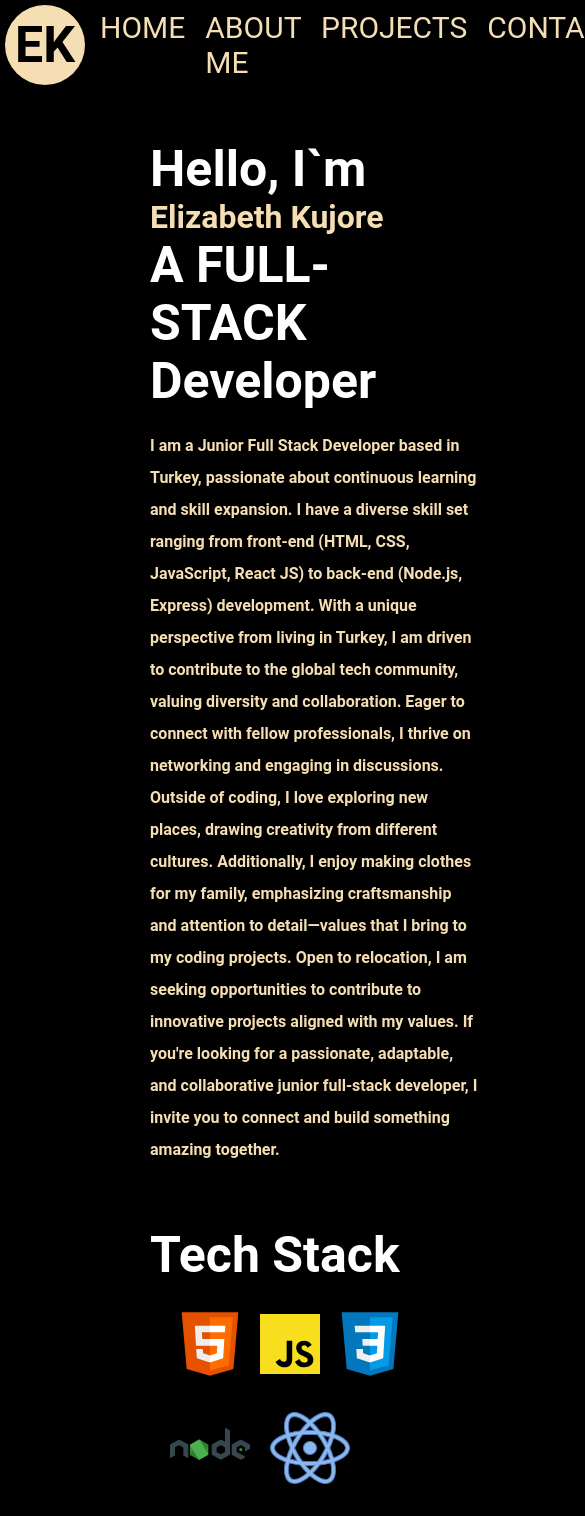
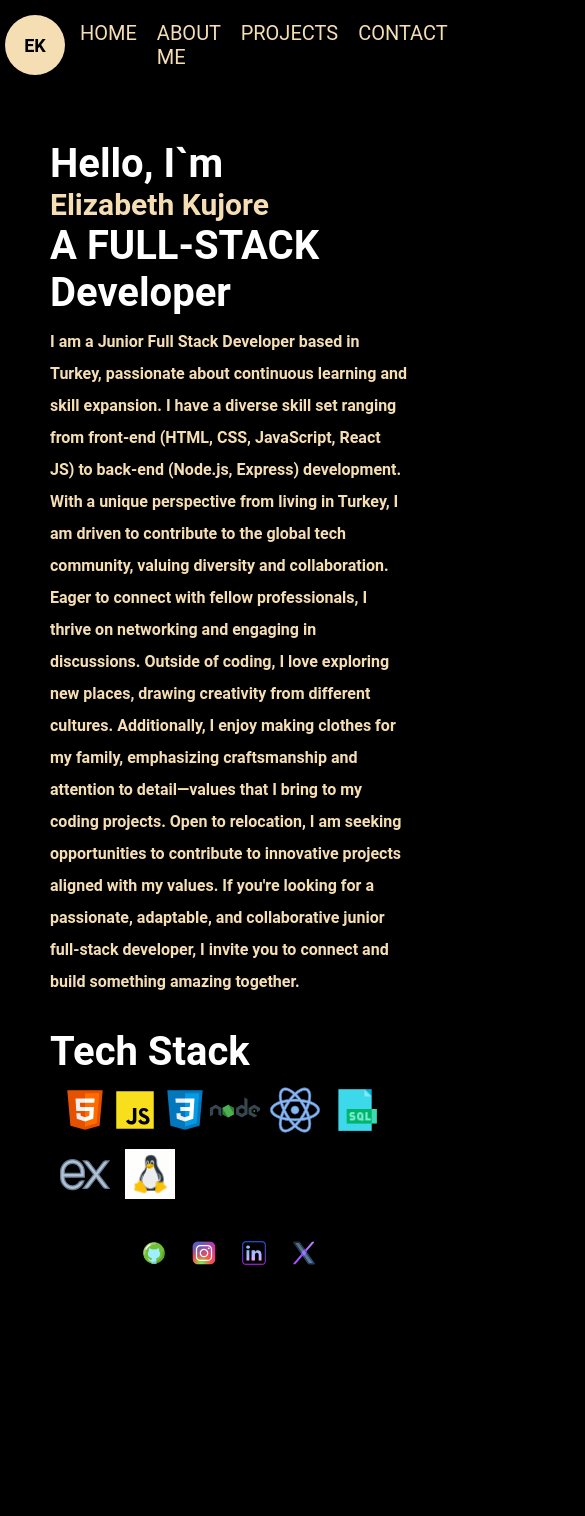
Before and after one commit to Elizabethcodes44/My-Portfolio, a React (Vite) app: page /about in a window 390 px wide. Shown: the top 1516 px of the page, 585 px wide, since content can reach past the window. After the commit the page ends 1293 px from the top, so only its background shows below. Built offline with nearby package versions, Linux system fonts and the light colour scheme.

Commit message:
css media query

```diff
--- a/src/App.jsx
+++ b/src/App.jsx
@@ -13,7 +13,7 @@ function App() {
       <div className="app-Container">
         <Header></Header>
         <Routes>
-        <Route path="/" element={<Main />} />
+          <Route path="/" element={<Main />} />
           <Route path="/about" element={<About />} />
           <Route path="/projects" element={<Projects />} />
 
--- a/src/components/About.css
+++ b/src/components/About.css
@@ -3,6 +3,7 @@
   padding-left: 150px;
   padding-right: 150px;
 }
+
 img {
   width: 80px;
   height: 80px;
@@ -13,10 +14,12 @@ img {
   display: inline-block;
   margin-inline: 20px;
 }
+
 .Techstack > h2 {
   margin-top: 60px;
   color: white;
 }
+
 h3 {
   color: white;
   font-size: 50px;
@@ -25,25 +28,78 @@ h3 {
 h1 {
   color: wheat;
 }
-.aboutme > p{
+
+.aboutme > p {
   color: wheat;
   margin-top: 20px;
   line-height: 2;
 }
+
 .node {
   margin-right: 20px;
 }
+
 .sql {
   margin-right: 20px;
 }
+
 .express {
   margin-right: 20px;
 }
+
 .linux {
   margin-left: 10px;
   width: 65px;
   height: 65px;
 }
+
 .REACT {
   margin-right: 20px;
 }
+
+/* Media Query for responsiveness */
+@media screen and (max-width: 768px) {
+  .About {
+    padding-left: 50px; /* Adjust padding for smaller screens */
+    padding-right: 50px; /* Adjust padding for smaller screens */
+  }
+
+  img {
+    width: 50px; /* Adjust width for smaller screens */
+    height: 50px; /* Adjust height for smaller screens */
+    margin-top: 10px; /* Adjust margin for smaller screens */
+  }
+
+  .Logo2 {
+    margin-inline: 10px; /* Adjust margin for smaller screens */
+  }
+
+  .Techstack > h2 {
+    margin-top: 30px; /* Adjust margin for smaller screens */
+  }
+
+  h3 {
+    font-size: 40px; /* Adjust font size for smaller screens */
+  }
+
+  h1 {
+    font-size: 30px; /* Adjust font size for smaller screens */
+  }
+
+  .aboutme > p {
+    margin-top: 10px; /* Adjust margin for smaller screens */
+  }
+
+  .node,
+  .sql,
+  .express,
+  .REACT {
+    margin-right: 10px; /* Adjust margin for smaller screens */
+  }
+
+  .linux {
+    margin-left: 5px; /* Adjust margin for smaller screens */
+    width: 50px; /* Adjust width for smaller screens */
+    height: 50px; /* Adjust height for smaller screens */
+  }
+}
--- a/src/components/Home.css
+++ b/src/components/Home.css
@@ -1,8 +1,9 @@
-main {
+.main {
   grid-area: main;
   display: grid;
   place-content: center;
 }
+
 .mypicture {
   height: 150px;
   width: 150px;
@@ -15,7 +16,6 @@ main {
   align-items: center;
   justify-content: center;
   text-align: center;
-
 }
 
 .Homepage > p {
@@ -23,12 +23,34 @@ main {
   color: greenyellow;
   font-size: 25px;
 }
+
 .Homepage > h3 {
   color: wheat;
   font-size: 40px;
 }
+
 h5 {
   color: wheat;
   margin-top: 10px;
   font-size: 25px;
 }
+
+/* Media Query for responsiveness */
+@media screen and (max-width: 768px) {
+  .mypicture {
+    height: 100px; /* Adjust image height for smaller screens */
+    width: 100px; /* Adjust image width for smaller screens */
+  }
+
+  .Homepage > p {
+    font-size: 20px; /* Adjust font size for smaller screens */
+  }
+
+  .Homepage > h3 {
+    font-size: 30px; /* Adjust font size for smaller screens */
+  }
+
+  h5 {
+    font-size: 20px; /* Adjust font size for smaller screens */
+  }
+}
--- a/src/components/footer.css
+++ b/src/components/footer.css
@@ -1,18 +1,28 @@
 footer {
-
     grid-area: footer;
     display: grid;
     place-items: center;
+  }
 
-
-}
-a {
-    display:inline-block;
+  a {
+    display: inline-block;
     margin-inline: 30px;
     cursor: pointer;
-}
+  }
 
-.logo {
+  .logo {
     width: 50px;
-    height:50px;
-}
+    height: 50px;
+  }
+
+  /* Media Query for responsiveness */
+  @media screen and (max-width: 768px) {
+    a {
+      margin-inline: 10px; /* Adjust margin for smaller screens */
+    }
+
+    .logo {
+      width: 30px; /* Adjust width for smaller screens */
+      height: 30px; /* Adjust height for smaller screens */
+    }
+  }
--- a/src/components/form.css
+++ b/src/components/form.css
@@ -1,10 +1,11 @@
 .contact {
-    display: flex;
-    flex-direction: column;
-    align-items: center;
-    justify-content: center;
-    text-align: center;
+  display: flex;
+  flex-direction: column;
+  align-items: center;
+  justify-content: center;
+  text-align: center;
 }
+
 form {
   width: 350px; /* Adjust the width as needed */
   padding: 20px;
@@ -13,8 +14,6 @@ form {
   margin-top: 20px;
   box-shadow: 0 0 10px rgba(0, 0, 0, 0.1);
 }
-
-
 
 label {
   display: block;
@@ -32,6 +31,7 @@ textarea {
   border: 1px solid #ccc;
   border-radius: 3px;
 }
+
 .form__submit {
   background-color: yellow;
   color: black;
@@ -45,6 +45,22 @@ textarea {
 .form__submit:hover {
   background-color: #4caf50;
 }
+
 h6 {
   color: yellow;
 }
+
+/* Media Query for responsiveness */
+@media screen and (max-width: 768px) {
+  form {
+      width: 90%; /* Adjust the width as needed for smaller screens */
+  }
+
+  .form__submit {
+      font-size: 18px; /* Adjust font size for smaller screens */
+  }
+
+  h6 {
+      font-size: 18px; /* Adjust font size for smaller screens */
+  }
+}
--- a/src/components/header.css
+++ b/src/components/header.css
@@ -1,9 +1,7 @@
 header {
   grid-area: header;
+}
 
-
-
-}
 nav {
   width: 100%;
   height: 100%;
@@ -11,6 +9,7 @@ nav {
   grid-auto-flow: column;
   align-items: center;
 }
+
 nav > ul {
   display: grid;
   grid-auto-flow: column;
@@ -31,18 +30,35 @@ nav > ul {
 
 li {
   list-style: none;
-
-
   margin-inline: 10px;
   block-size: none;
   cursor: pointer;
 }
+
 .par {
-  color: wheat; /* Adjust text color as needed */
-  margin: 0; /* Remove default margin */
+  color: wheat;
+  margin: 0;
   cursor: pointer;
   font-size: 30px;
 }
+
 h2 {
-  font-size: 50px
+  font-size: 50px;
 }
+
+/* Media Query for responsiveness */
+@media screen and (max-width: 768px) {
+  .initials {
+    height: 60px;
+    width: 60px;
+    font-size: 18px;
+  }
+
+  .par {
+    font-size: 20px;
+  }
+
+  h2 {
+    font-size: 40px;
+  }
+}
--- a/src/components/projects.css
+++ b/src/components/projects.css
@@ -1,5 +1,4 @@
 .projects {
-
   padding-top: 20px;
   padding-right: 50px;
   padding-left: 50px;
@@ -23,17 +22,32 @@
   border: 5px solid #2c5d63;
 }
 
-
-
 /* Additional styling for better visibility */
- a {
-
+a {
   color: yellow;
   text-decoration: none;
   margin-top: 5px;
   font-size: 25px;
 }
+
 .p1 {
   margin: 20px;
   color: white;
 }
+
+/* Media Query for responsiveness */
+@media screen and (max-width: 768px) {
+  .projects {
+    padding: 20px; /* Adjust padding for smaller screens */
+    grid-template-columns: repeat(auto-fit, minmax(100px, 1fr)); /* Adjust grid layout for smaller screens */
+  }
+
+  .project-image {
+    height: 200px; /* Adjust image height for smaller screens */
+    width: 200px; /* Adjust image width for smaller screens */
+  }
+
+  a {
+    font-size: 20px; /* Adjust font size for smaller screens */
+  }
+}
```
Lines whose indentation alone changed are shown as unchanged.
